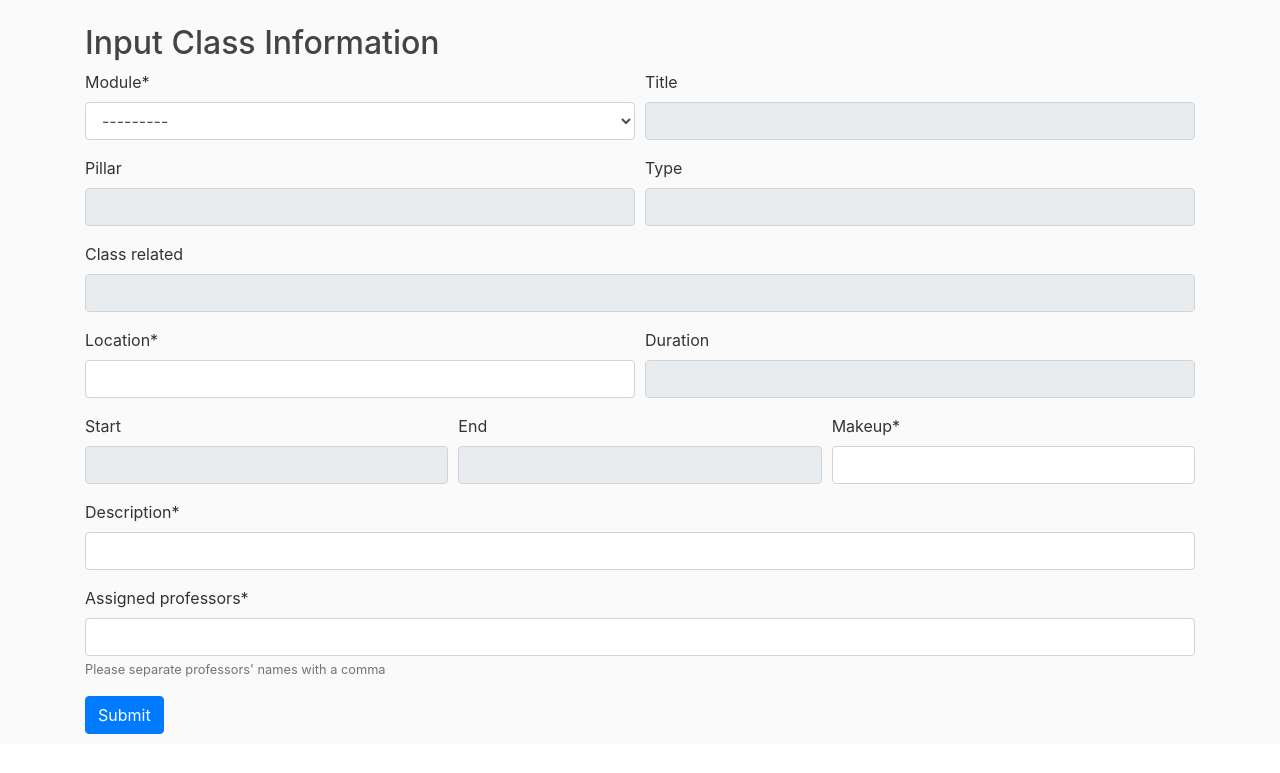
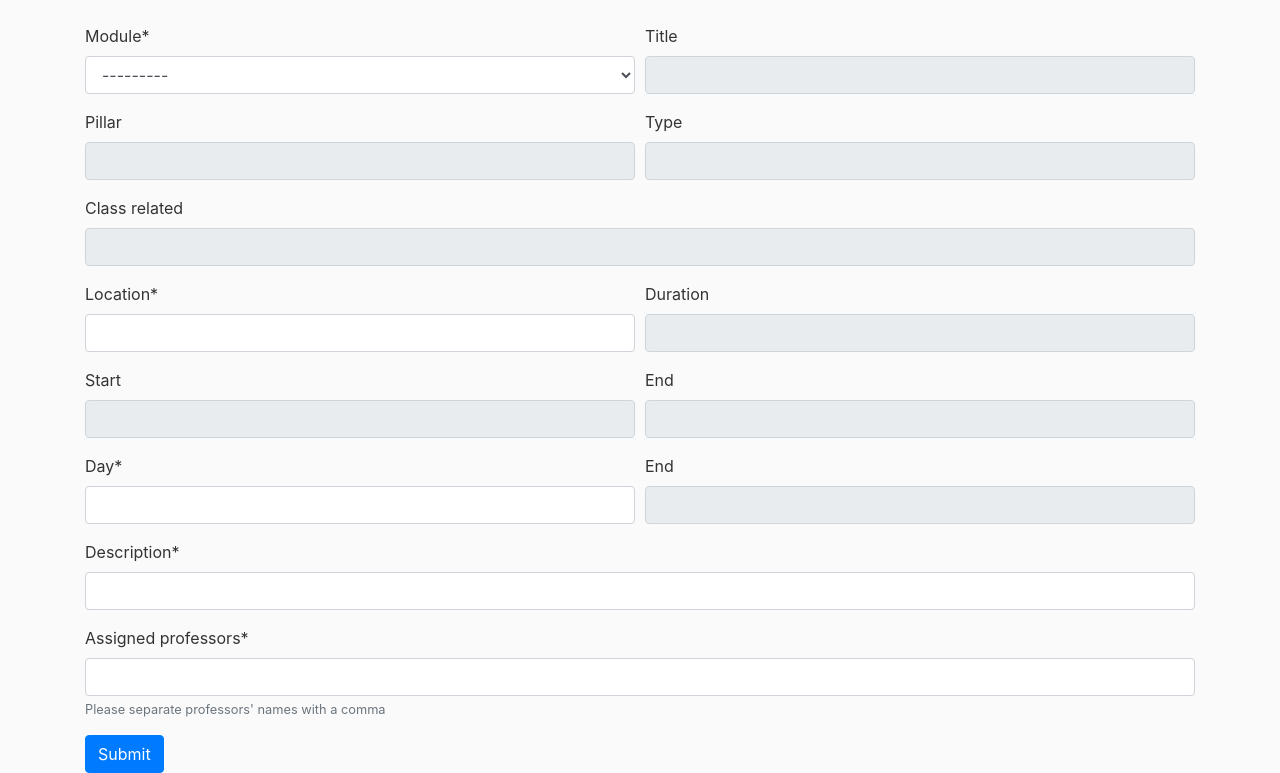
Before and after one commit to 2manslkh/sutd-scheduler-db, a Django app: template django/mysite/formstoadmin/templates/formstoadmin/inputclass.html in a window 1280 px wide. Shown: the part 56-829 px from the top of the page. Before the commit the page ends 790 px from the top, so only its background shows below. Run offline with Django 3.2, Linux system fonts and the light colour scheme; the template is opened without the code that fills it: values that come from a table or form of the project are taken from there, others are empty; tables that the repository leaves empty hold one stand-in row (values such as "Sample post"); some libraries are stand-ins or nearby versions.

Commit message:
alternative way of presenting input class form

```diff
--- a/django/mysite/formstoadmin/templates/formstoadmin/inputclass.html
+++ b/django/mysite/formstoadmin/templates/formstoadmin/inputclass.html
@@ -3,19 +3,29 @@
 {% load crispy_forms_tags %}
 
 {% block content %}
-<h2>Input Class Information</h2>
-{{formset.errors}}
- <form method="post">
+
+<form method="post">
     {% csrf_token %}
 
+{% if get %}
+  {{ form.module|as_crispy_field }}
+<div class="form-row">
+  <div class="form-group col-md-6 mb-0">
+    {{ form.location|as_crispy_field }}
+  </div>
+  <div class="form-group col-md-6 mb-0">
+    {{ form.makeup|as_crispy_field }}
+  </div>
+</div>
+
+  {{ form.description|as_crispy_field }}
+  {{ form.assigned_professors|as_crispy_field }}
+
+{% else %}
     <div class="form-row">
       <div class="form-group col-md-6 mb-0">
         {{ form.module|as_crispy_field }}
       </div>
-<!--
-      <span class="input-group-btn">
-        <button class="btn btn-info">R</button>
-      </span>-->
       <div class="form-group col-md-6 mb-0">
         {{ form.title|as_crispy_field }}
       </div>
@@ -42,14 +52,19 @@
     </div>
 
     <div class="form-row">
-      <div class="form-group col-md-4 mb-0">
+      <div class="form-group col-md-6 mb-0">
         {{ form.start|as_crispy_field }}
       </div>
-      <div class="form-group col-md-4 mb-0">
+      <div class="form-group col-md-6 mb-0">
         {{ form.end|as_crispy_field }}
       </div>
-    <div class="form-group col-md-4 mb-0">
-        {{ form.makeup|as_crispy_field }}
+    </div>
+    <div class="form-row">
+      <div class="form-group col-md-6 mb-0">
+        {{ form.day|as_crispy_field }}
+      </div>
+      <div class="form-group col-md-6 mb-0">
+        {{ form.end|as_crispy_field }}
       </div>
     </div>
 
@@ -57,7 +72,8 @@
     {{ form.assigned_professors|as_crispy_field }}
 
 
-
+{% endif %}
     <button type="submit" class="btn btn-primary">Submit</button>
   </form>
+
 {% endblock content %}
```
Also changed, not shown: django/mysite/formstoadmin/views.py (+2 -5 lines), django/mysite/users/forms.py (+1 -26 lines).
